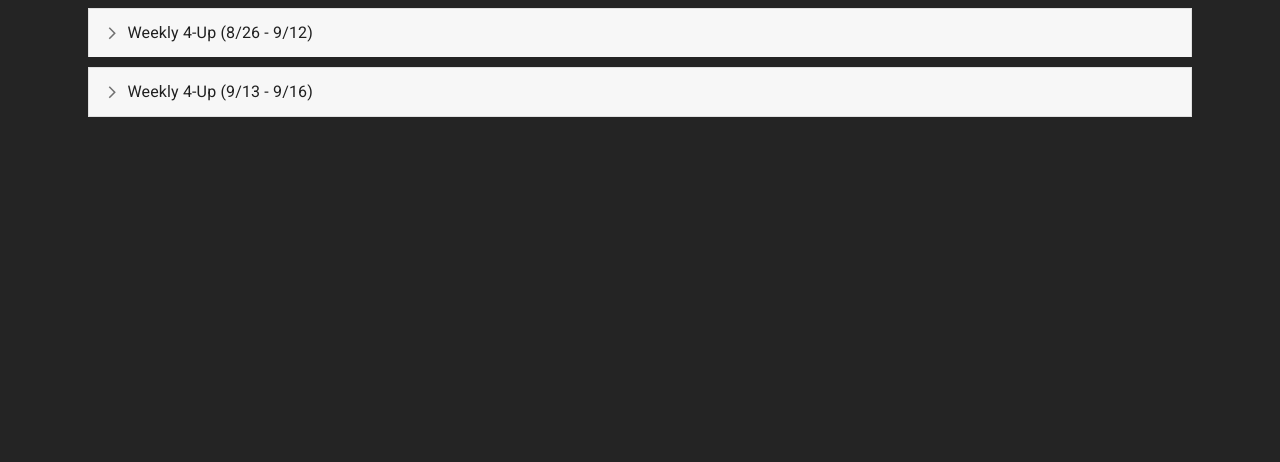
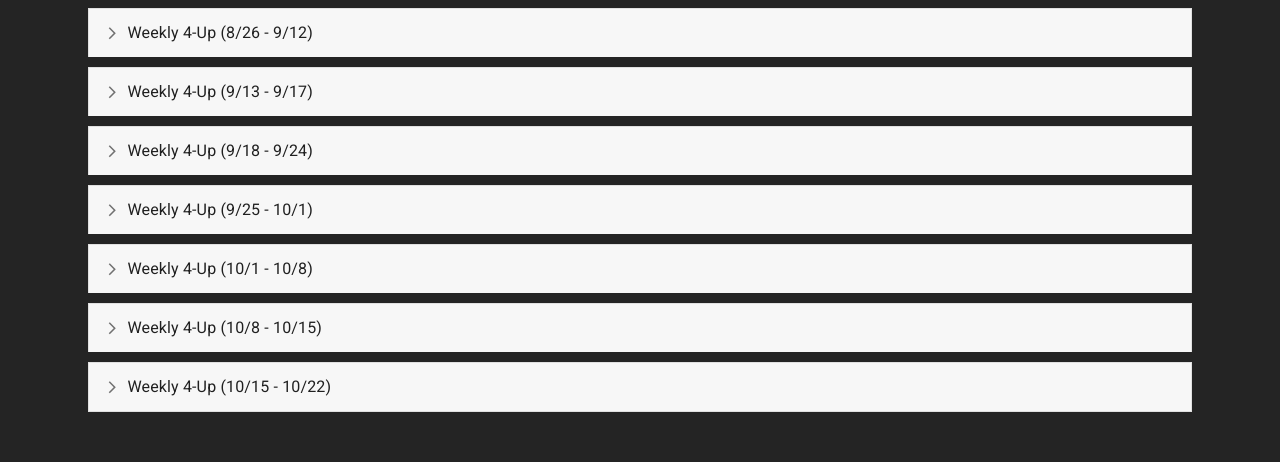
Before and after one commit to Team-Lil-Bobby-Tables/ProjectWebsite, a React (Vite) app in the folder frontend/: page /artifacts in a window 1280 px wide. Shown: the part 311-773 px from the top of the page. Built offline with nearby package versions, Linux system fonts and the light colour scheme.

Commit message:
added weekly 4 ups to website, edited iframe styling

```diff
--- a/frontend/src/App.css
+++ b/frontend/src/App.css
@@ -77,3 +77,7 @@
     opacity: 100%;
   }
 }
+
+iframe {
+  border: 0px;
+}
--- a/frontend/src/components/artifacts.tsx
+++ b/frontend/src/components/artifacts.tsx
@@ -87,10 +87,60 @@ const panels = [
     ),
   },
   {
-    header: "Weekly 4-Up (9/13 - 9/16)",
+    header: "Weekly 4-Up (9/13 - 9/17)",
     content: (
       <iframe
         src="https://docs.google.com/document/d/1Hy_-zFO5dXtrv6z0wtbLbEmhDml8QMec/pub?embedded=true"
+        width={"80%"}
+        height={"800px"}
+      />
+    ),
+  },
+  {
+    header: "Weekly 4-Up (9/18 - 9/24)",
+    content: (
+      <iframe
+        src="https://docs.google.com/document/d/e/2PACX-1vQU1z_-2CXBiHhxxnmE2fwv_a6qnc9JPes2UOoEKeCcM2jrp9RnJvtT5pZhyLC4fQ/pub?embedded=true"
+        width={"80%"}
+        height={"800px"}
+      />
+    ),
+  },
+  {
+    header: "Weekly 4-Up (9/25 - 10/1)",
+    content: (
+      <iframe
+        src="https://docs.google.com/document/d/e/2PACX-1vQ58y8mO7N2TFGZqZbVyTFIQ_IAPzTzF22XwO__Q6se5mqYIKj4WIZe7qwxGxWnhA/pub?embedded=true"
+        width={"80%"}
+        height={"800px"}
+      />
+    ),
+  },
+  {
+    header: "Weekly 4-Up (10/1 - 10/8)",
+    content: (
+      <iframe
+        src="https://docs.google.com/document/d/e/2PACX-1vQI2VvAkWS_iYWgpJMNYoBTfQKZ8NdERnGJySeX6yxv_KIbOmstwYhbSinBxSeYcA/pub?embedded=true"
+        width={"80%"}
+        height={"800px"}
+      />
+    ),
+  },
+  {
+    header: "Weekly 4-Up (10/8 - 10/15)",
+    content: (
+      <iframe
+        src="https://docs.google.com/document/d/e/2PACX-1vTRa0i-a7ARtWegHXGCci78kLE3q5sYlKtZ007eBhN8sZQjH3wjzLdsjY1lh-pbnQ/pub?embedded=true"
+        width={"80%"}
+        height={"800px"}
+      />
+    ),
+  },
+  {
+    header: "Weekly 4-Up (10/15 - 10/22)",
+    content: (
+      <iframe
+        src="https://docs.google.com/document/d/e/2PACX-1vTLqPQ9CScu8GNSFFucAokaUtitlyFpe9jDUyTBa5ciJfmolsJeJcZmJle1b34uKQ/pub?embedded=true"
         width={"80%"}
         height={"800px"}
       />
```
